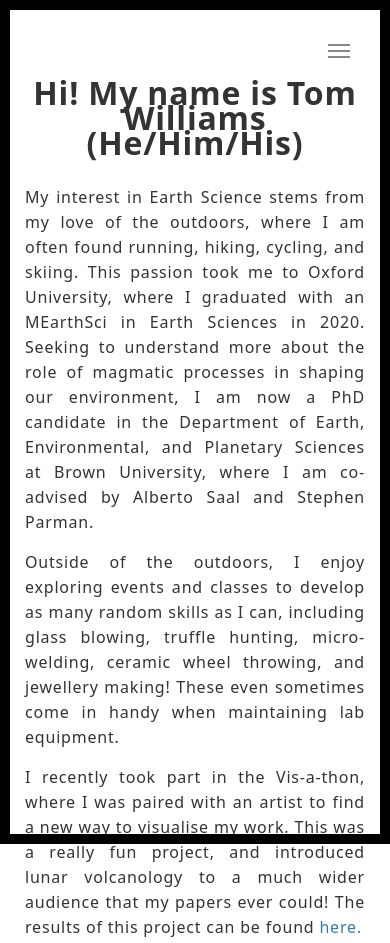
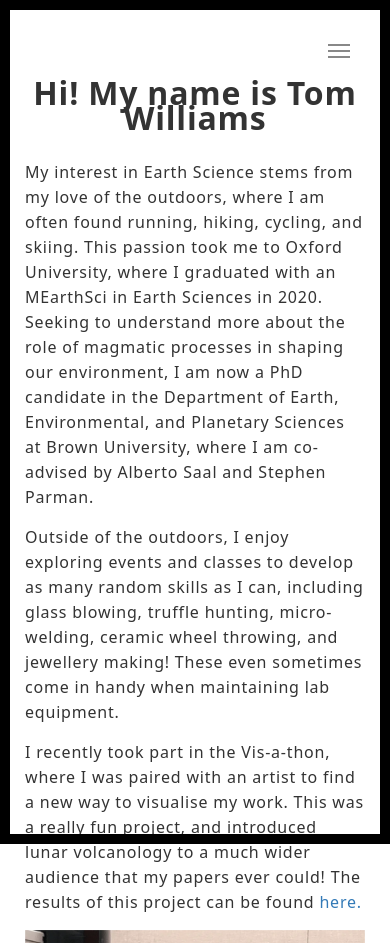
Before and after one commit to TomWilliamsBrown/TomWilliamsBrown.github.io, an Eleventy site: page src/about.html in a window 390 px wide. Shown: the top 943 px of the page. Built offline with nearby package versions, Linux system fonts and the light colour scheme; Eleventy itself is replaced by a stand-in of ours; files that its build step writes are made by us from their sources.

Commit message:
Added full paper links, remove pronouns, left align on mobile

```diff
--- a/src/about.html
+++ b/src/about.html
@@ -10,7 +10,7 @@ permalink: /about/
   <div class="col-md-10 col-md-offset-1">
 
     <div class="section-container-spacer text-center">
-      <h1>Hi! My name is Tom Williams (He/Him/His)</h1>
+      <h1>Hi! My name is Tom Williams</h1>
     </div>
 
     <div class="row align-items-center">
--- a/src/css/styles.css
+++ b/src/css/styles.css
@@ -434,6 +434,9 @@ blockquote small, blockquote .small { color: black; font-weight: normal; font-si
   .align-items-center > [class*="col-"] img {
     margin-bottom: 20px;
   }
+  [style*="text-align: justify"] {
+    text-align: left !important;
+  }
 }
 
 /* ==========================================================================
```
Also changed, not shown: src/research.html (+2 -2 lines), 3 other files.
